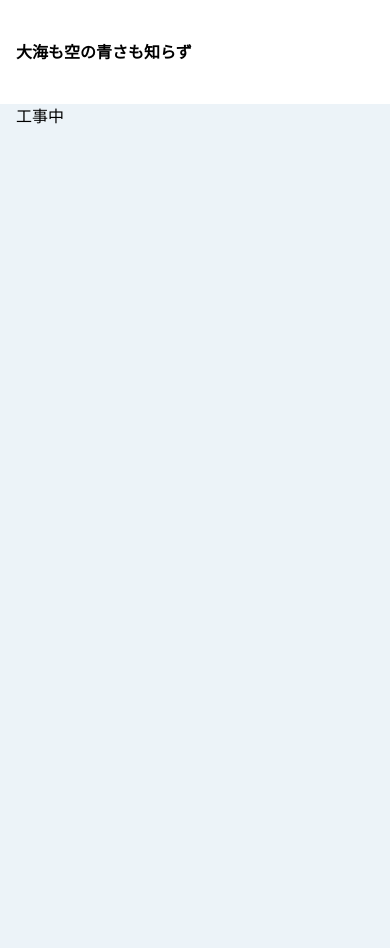
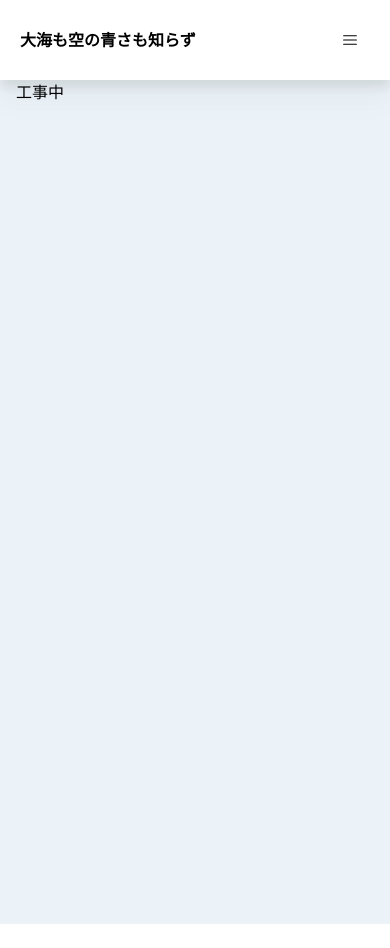
Before and after one commit to nameki1/nextjs_blog, a Next.js app: page / in a window 390 px wide. After the commit the page ends 924 px from the top, so only its background shows below. Built offline with nearby package versions, Linux system fonts and the light colour scheme.

Commit message:
ハンバーガーメニューの追加

```diff
--- a/package.json
+++ b/package.json
@@ -17,6 +17,7 @@
     "next": "14.2.3",
     "react": "^18",
     "react-dom": "^18",
+    "react-icons": "^5.2.1",
     "zenn-cli": "^0.1.153",
     "zenn-content-css": "^0.1.153",
     "zenn-markdown-html": "^0.1.153"
--- a/src/app/components/Navbar.js
+++ b/src/app/components/Navbar.js
@@ -1,17 +1,25 @@
-import React from "react";
+"use client";
+import React, { useState } from "react";
 import Link from "next/link";
 import { Logo } from "@/app/components/logo";
+import { RxHamburgerMenu } from "react-icons/rx";
+import { RxCross1 } from "react-icons/rx";
 
 export const Navbar = () => {
+  const [openMenu, setOpenMenu] = useState(false);
+  const menuFunction = () => {
+    setOpenMenu(!openMenu);
+  };
+
   const navbarList = [
     { title: "Blog", href: "/blog" },
     { title: "Category", href: "/category" },
   ];
   return (
-    <header className="py-10 bg-white">
-      {/* <header className=" drop-shadow-xl flex min-h-20 md:h-24 items-center bg-white"> */}
-      <div className=" flex items-center justify-between md:px-4 h-full mx-auto max-w-3xl px-4 sm:px-6 xl:max-w-[1120px] xl:px-0">
-        {/* <div className=" container mx-auto my-6 flex justify-between items-center px-8 lg:pr-16"> */}
+    // <header className="py-10 bg-white">
+    <header className=" drop-shadow-xl flex min-h-20 md:h-24 items-center bg-white">
+      {/* <div className=" flex items-center justify-between md:px-4 h-full mx-auto max-w-3xl px-4 sm:px-6 xl:max-w-[1120px] xl:px-0"> */}
+      <div className=" container mx-auto my-6 flex justify-between items-center pl-5 pr-8 lg:pr-16">
         <Logo title="大海も空の青さも知らず" className="text-black" />
         <div className="hidden md:inline-flex items-center gap-7 text-gray-900 hover:text-black duration-200">
           {navbarList.map((value, index) => (
@@ -25,6 +33,26 @@ export const Navbar = () => {
             </Link>
           ))}
         </div>
+        {/* openMenuがTrueだったらメニューを表示 */}
+        {openMenu ? (
+          <div className=" fixed top-0 right-0 z-10  h-screen w-2/3 bg-white opacity-90 transform translate-x-0 duration-300 ease-in-out">
+            <div className=" flex justify-end">
+              <button onClick={menuFunction} className="mr-8 mt-11 h-8 w-8">
+                <RxCross1 />
+              </button>
+            </div>
+            <nav className=" fixed mt-8 h-full">
+              {navbarList.map((value, index) => (
+                <div key={index} className="px-12 py-4" onClick={menuFunction}>
+                  <Link href={value.href}>{value.title}</Link>
+                </div>
+              ))}
+            </nav>
+          </div>
+        ) : undefined}
+        <button onClick={menuFunction} className="md:hidden">
+          <RxHamburgerMenu />
+        </button>
       </div>
     </header>
   );
--- a/tailwind.config.js
+++ b/tailwind.config.js
@@ -15,19 +15,10 @@ module.exports = {
       // ブレイクポイントの修正
       screens: {
         sm: "640px",
-        // => @media (min-width: 640px) { ... }
-
         md: "768px",
-        // => @media (min-width: 768px) { ... }
-
         lg: "1024px",
-        // => @media (min-width: 1024px) { ... }
-
-        xl: "1280px",
-        // => @media (min-width: 1280px) { ... }
-
-        "2xl": "1280px",
-        // => @media (min-width: 1280px) { ... }
+        xl: "1120px",
+        "2xl": "1120px",
       },
     },
   },
```
Also changed, not shown: 1 other file (tests, documents, lock files or other folders).
